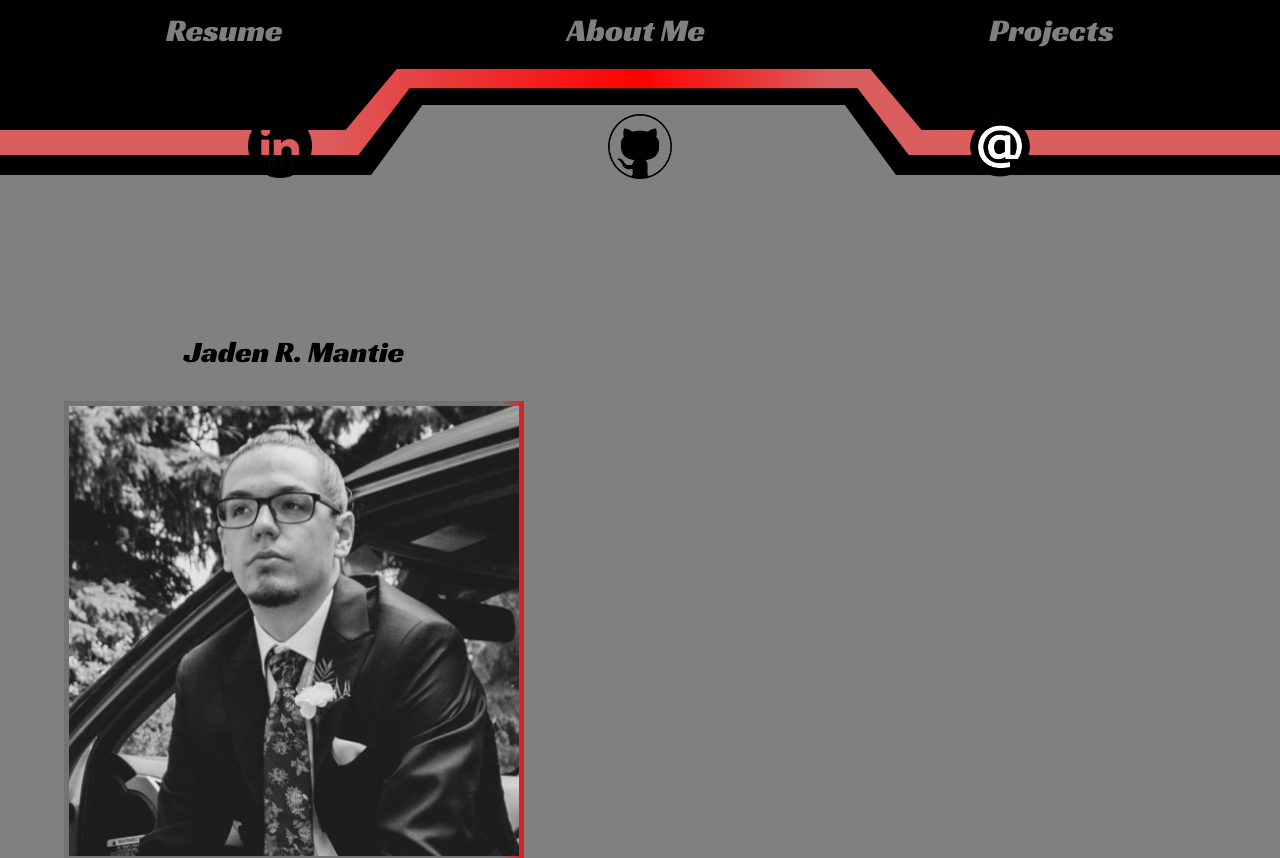
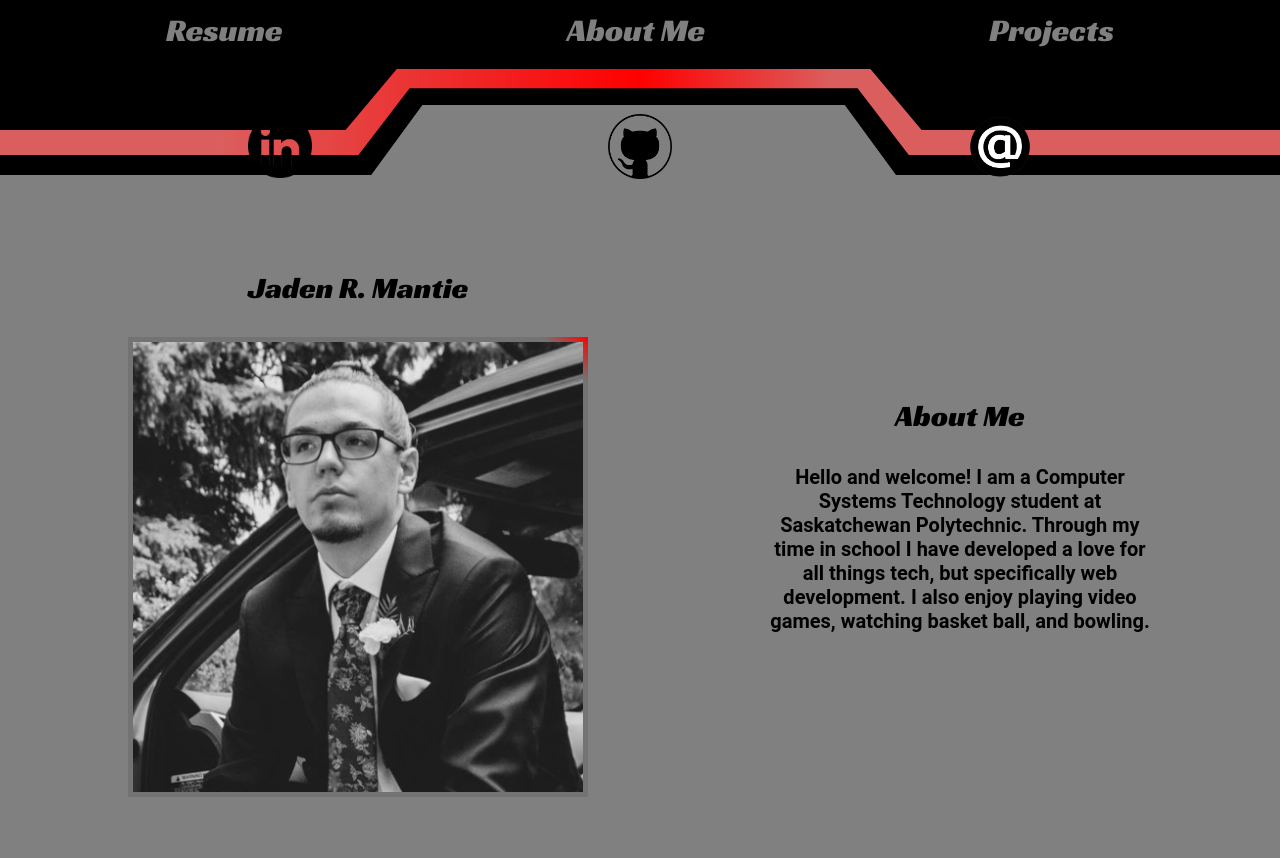
Before and after one commit to Mantie7553/e-portfolio, a React (Vite) app in the folder e-portfolio/: page / in a window 1280 px wide. Shown: the top 858 px of the page. After the commit the page ends 800 px from the top, so only its background shows below. Built offline with nearby package versions, Linux system fonts and the light colour scheme.

Commit message:
Added comments to all files. Finalized styling of basic pages and components

```diff
--- a/e-portfolio/src/css/AboutMe.css
+++ b/e-portfolio/src/css/AboutMe.css
@@ -1,17 +1,27 @@
+/*
+    FileName:   AboutMe.css
+    Author:     Jaden Mantie
+    Date:       2025/09/06
+
+    Used in:    AboutMe.jsx
+ */
 
 section {
-    padding: 10% 5% 0 5%;
     text-align: center;
     font-size: 1.25em;
     max-width: 600px;
 }
 
 .text {
-    margin-top: 5%;
+    margin-top: 15%;
+    padding-right: 10%;
+    width: 30%;
     float: right;
 }
 
 .my-image {
+    margin-top: 5%;
+    padding-left: 10%;
     float: left;
 }
 
--- a/e-portfolio/src/pages/AboutMe.jsx
+++ b/e-portfolio/src/pages/AboutMe.jsx
@@ -2,6 +2,11 @@
 import "../css/AboutMe.css";
 import Me from"../assets/jaden.png";
 
+/** AboutMe Component
+ *  Returns a React component containing the content for the about page
+ * @returns {JSX.Element} - The AboutMe component
+ * @constructor
+ */
 function AboutMe() {
     return <div className="base about" id="base">
         <section className="my-image">
--- a/e-portfolio/src/pages/Projects.jsx
+++ b/e-portfolio/src/pages/Projects.jsx
@@ -3,6 +3,7 @@ import Project from "../components/Project.jsx"
 import GameHub from "../assets/GameHub-project.png"
 import Construction from "../assets/construction.jpg"
 
+//An array of "project" objects that will be used to render each individual project that will be displayed on this page
 const projList = [
     {
     title: "Game Hub",
@@ -15,9 +16,9 @@ const projList = [
         description: "This project is currently under development. Will be added once there is a project to show."
     },
     {
-        title: "Unknown",
+        title: "Game Jam Project",
         img: Construction,
-        description: "Lots more coming. Come back later to see more..."
+        description: "This is an upcoming project. Will be added once the project has been completed."
     },
     {
         title: "Unknown",
@@ -26,6 +27,12 @@ const projList = [
     }
 ]
 
+/** Projects Component
+ * Returns a React component containing the content for the projects page
+ *      Renders the Project components in order of the above array
+ * @returns {JSX.Element} - The Projects component
+ * @constructor
+ */
 function Projects() {
     return <div className="base projects" id="base">
         {projList.map((prj, ind) => {
--- a/e-portfolio/src/pages/Resume.jsx
+++ b/e-portfolio/src/pages/Resume.jsx
@@ -1,6 +1,11 @@
 import "../css/Resume.css";
 import Placeholder from "../assets/construction.jpg"
 
+/** Resume Component
+ *  Returns a React component containing the content for the about page
+ * @returns {JSX.Element} - The Resume component
+ * @constructor
+ */
 export default function Resume() {
     return <div className="base resume" id="base">
         <img className="img-resume" src={Placeholder} alt="My resume"/>
```
Also changed, not shown: e-portfolio/src/components/Navbar.jsx (+7 -0 lines), e-portfolio/src/components/Project.jsx (+9 -1 lines), e-portfolio/src/css/App.css (+8 -0 lines), e-portfolio/src/css/Navbar.css (+8 -0 lines), e-portfolio/src/css/Project.css (+7 -0 lines), e-portfolio/src/css/Resume.css (+7 -0 lines).
